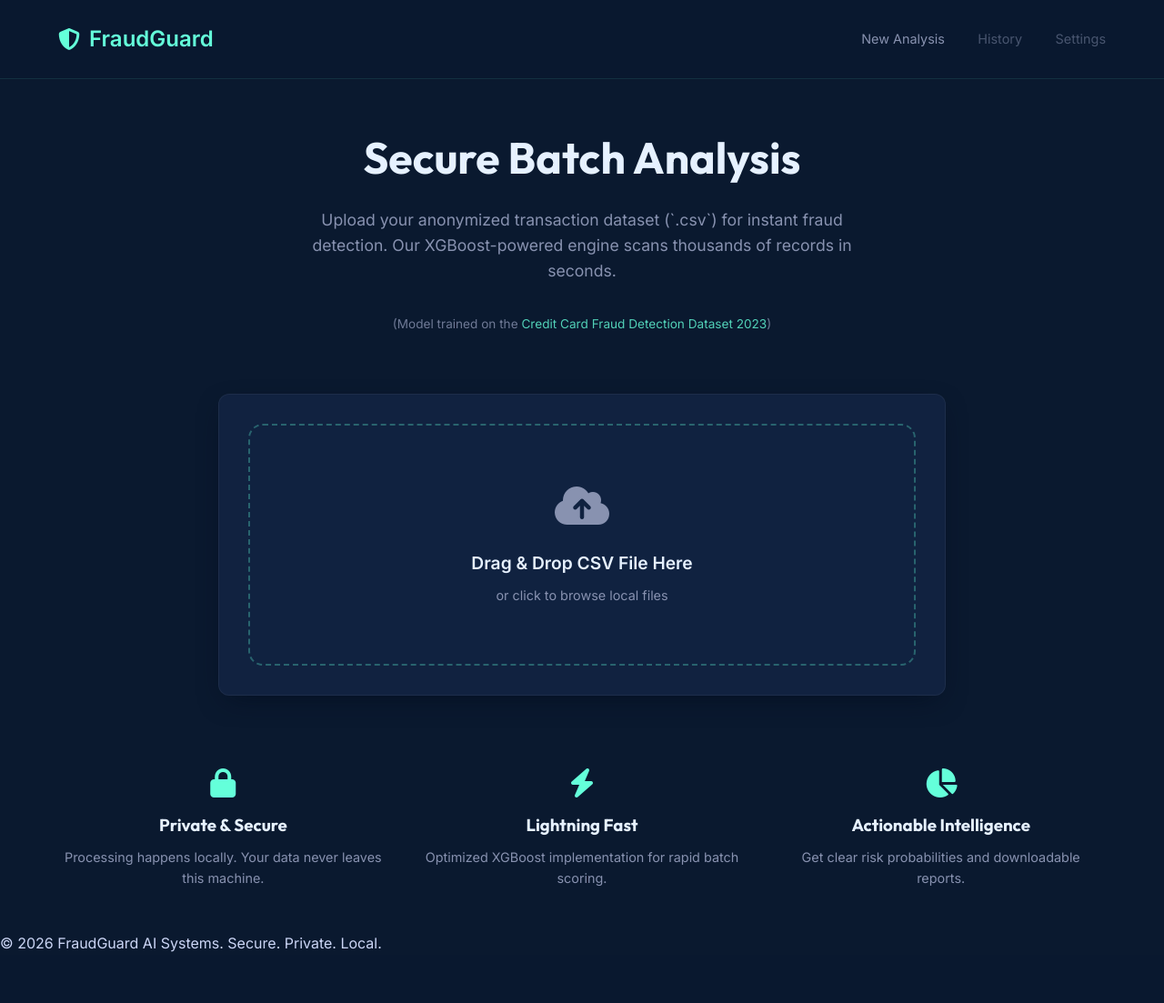
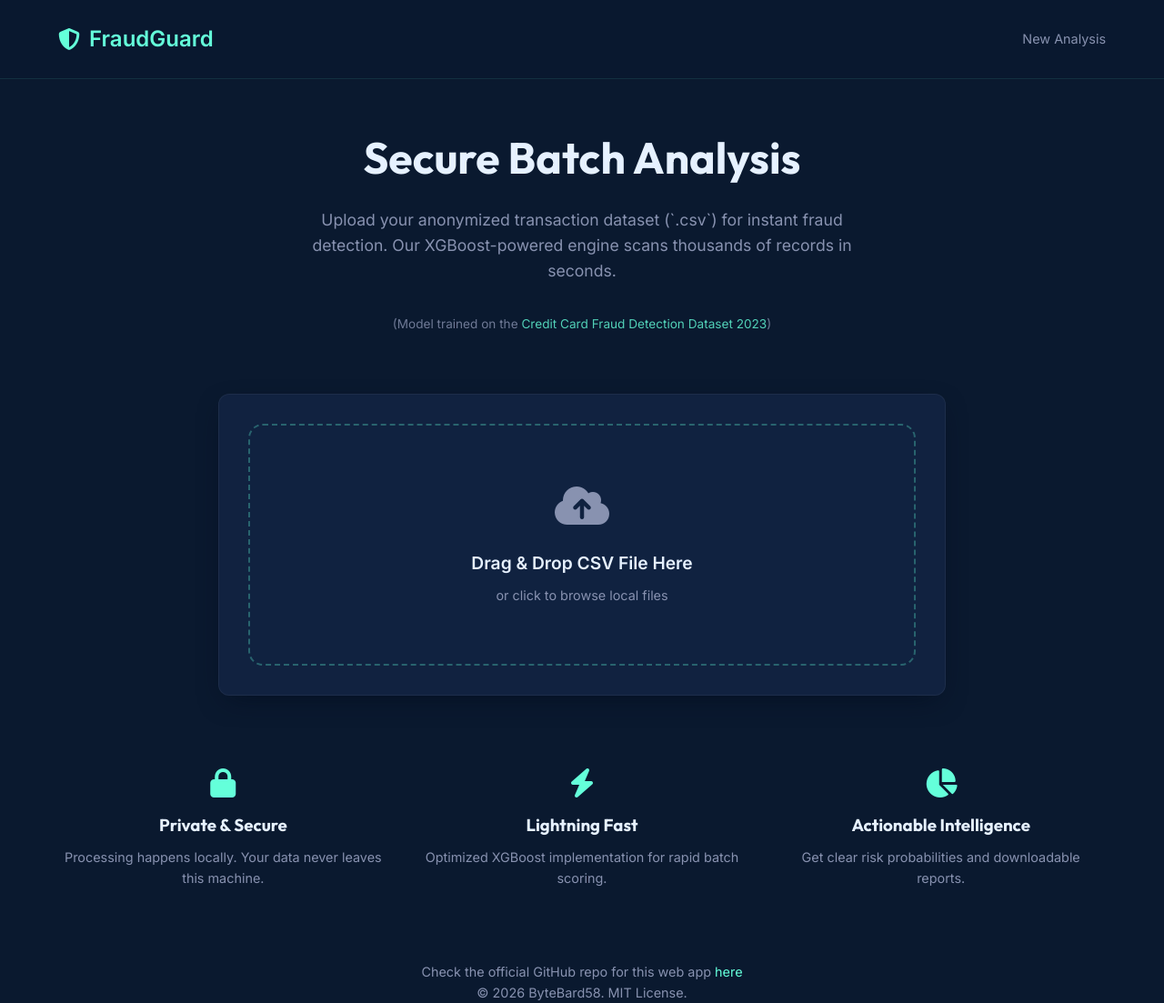
Before and after one commit to ByteBard58/Fruad-Detection, a Flask app: page / in a window 1280 px wide. Shown: the whole page at 91% size. Before the commit the page ends 1047 px from the top, so only its background shows below. Run offline with Flask 3, Linux system fonts and the light colour scheme.

Commit message:
Remove unnecessary buttons and update footer

```diff
--- a/templates/base.html
+++ b/templates/base.html
@@ -27,8 +27,6 @@
         </div>
         <div class="nav-links">
             <a href="/">New Analysis</a>
-            <a href="#" class="disabled">History</a>
-            <a href="#" class="disabled">Settings</a>
         </div>
     </nav>
 
@@ -37,7 +35,11 @@
     </main>
 
     <footer>
-        <p>&copy; 2026 FraudGuard AI Systems. Secure. Private. Local.</p>
+        <div style="text-align: center; color: var(--text-secondary); font-size: 0.9rem; margin-top: 2rem;">
+            Check the official GitHub repo for this web app <a href="https://github.com/ByteBard58/Fruad-Detection" target="_blank" style="color: var(--accent-cyan); text-decoration: none;">here</a>
+            <br>
+            &copy; 2026 ByteBard58. MIT License.
+        </div>
     </footer>
 
     <script src="{{ url_for('static', filename='js/main.js') }}"></script>
```
